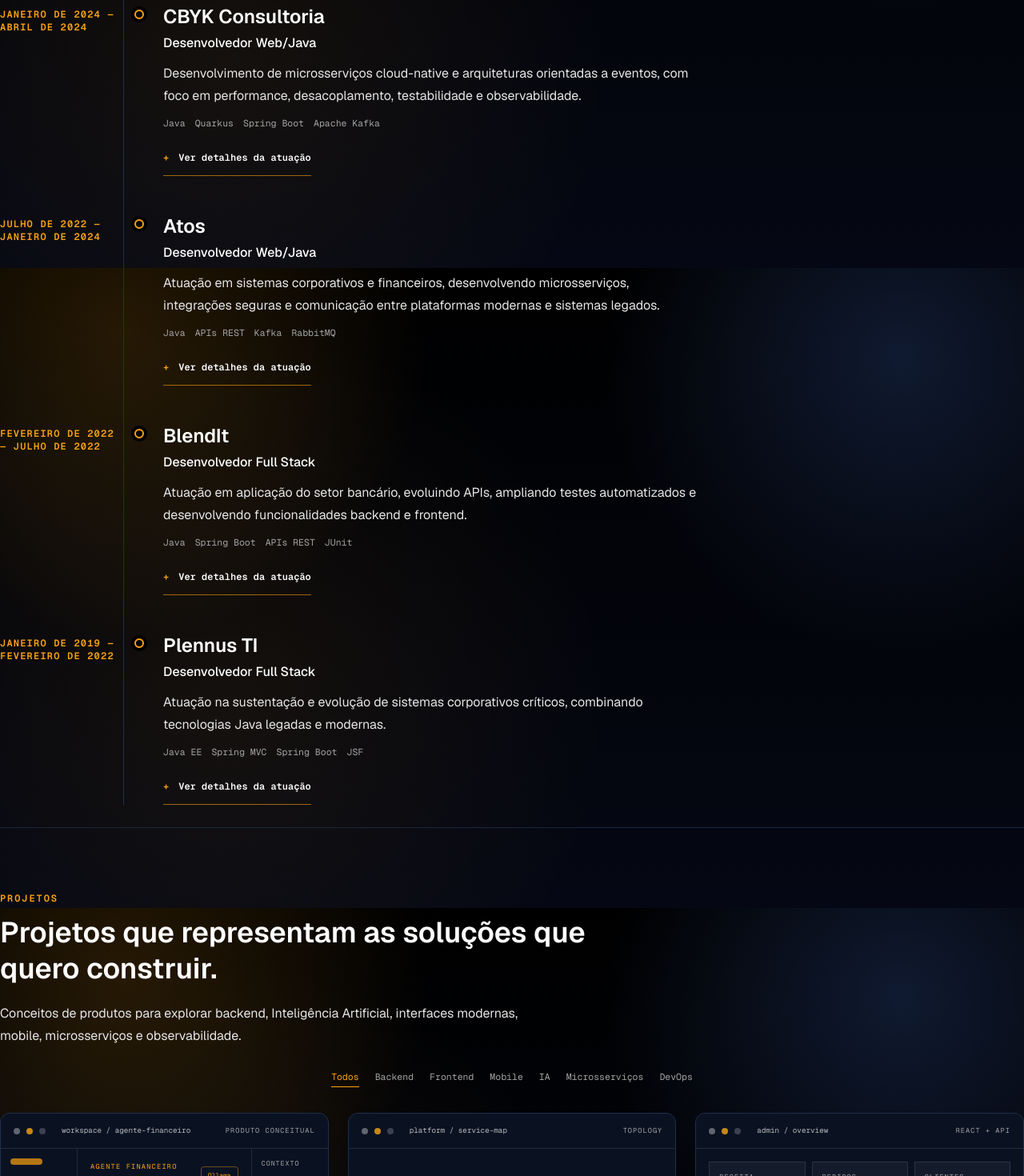
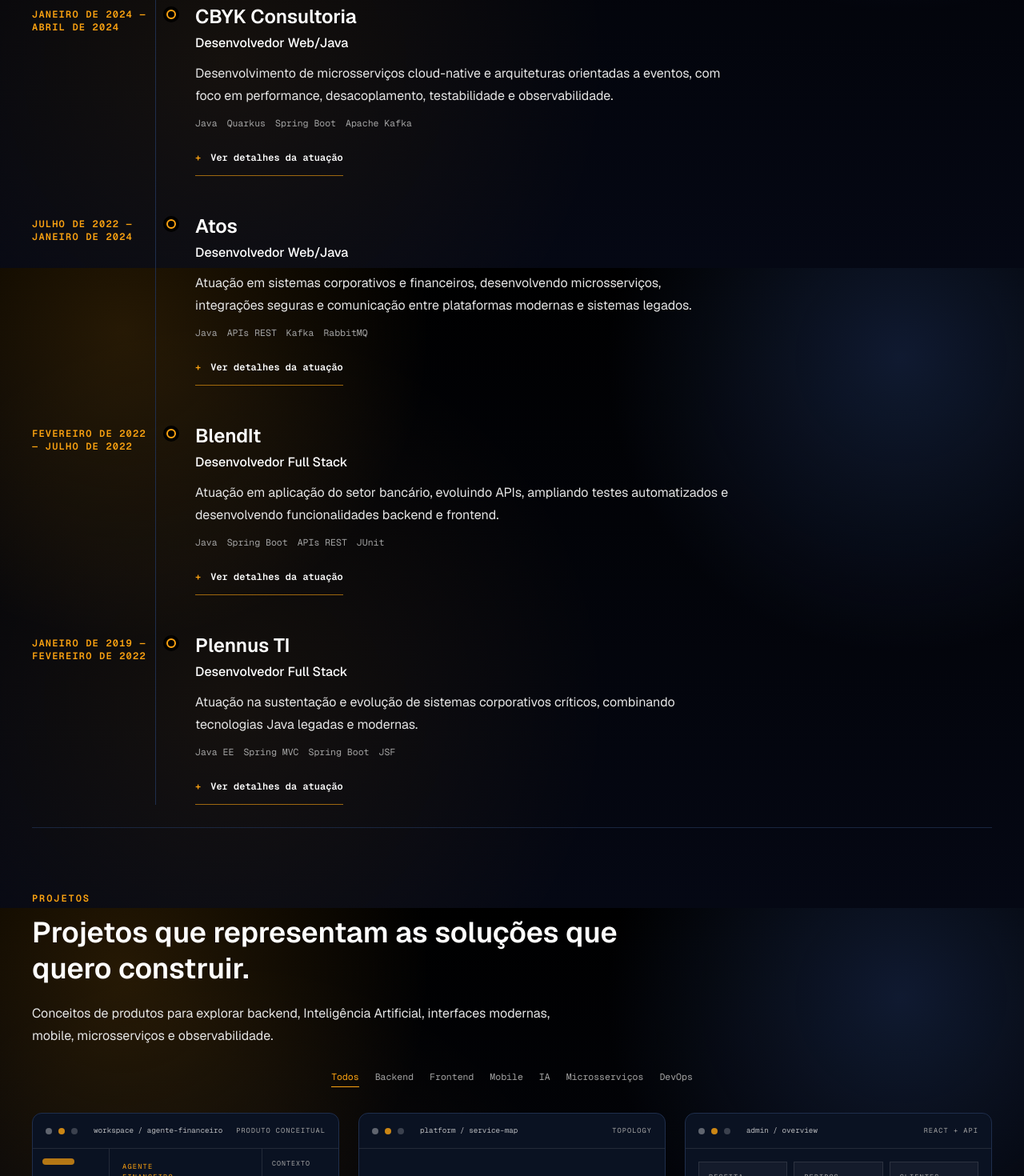
Before and after one commit to wep1980/wepdev-portfolio, a Next.js app in the folder frontend/: page / in a window 1280 px wide. Shown: the part 2065-3535 px from the top of the page at 80% size. Built offline with nearby package versions, Linux system fonts and the light colour scheme.

Commit message:
refactor: padroniza layout e responsividade da Home

```diff
--- a/frontend/componentes/home/v3/ContactV3.tsx
+++ b/frontend/componentes/home/v3/ContactV3.tsx
@@ -1,4 +1,5 @@
 import { SectionHeader } from "@/componentes/shared/SectionHeader";
+import { Container } from "@/componentes/ui/Container";
 import {
   atributosCanalProfissionalAnalytics,
   atributosCurriculoAnalytics,
@@ -13,6 +14,7 @@
 
   return (
     <section id="contato" aria-labelledby="titulo-contato-v3">
+      <Container>
         <SectionHeader
           label="Contato"
           titulo="Vamos conversar sobre tecnologia e oportunidades?"
@@ -60,6 +62,7 @@
           Currículo
         </a>
         </div>
+      </Container>
     </section>
   );
 }
--- a/frontend/componentes/home/v3/FooterV3.tsx
+++ b/frontend/componentes/home/v3/FooterV3.tsx
@@ -1,4 +1,5 @@
 import { SectionDivider } from "@/componentes/shared/SectionDivider";
+import { Container } from "@/componentes/ui/Container";
 import {
   atributosCanalProfissionalAnalytics,
   atributosCurriculoAnalytics,
@@ -12,6 +13,7 @@
 
   return (
     <footer aria-label="Rodapé WEPDEV" className="space-y-6 pb-8">
+      <Container>
         <SectionDivider />
         <div className="flex flex-col gap-7 sm:flex-row sm:items-start sm:justify-between">
           <div>
@@ -40,6 +42,7 @@
           <a href={curriculo.href} target="_blank" rel="noopener noreferrer" {...atributosCurriculoAnalytics("footer")} className="inline-flex min-h-11 items-center transition duration-200 active:translate-y-px hover:text-primary focus-visible:outline-2 focus-visible:outline-offset-4 focus-visible:outline-primary">Currículo</a>
           <span>© {new Date().getFullYear()} WEPDEV</span>
         </div>
+      </Container>
     </footer>
   );
 }
--- a/frontend/componentes/home/v3/ProjectsV3.tsx
+++ b/frontend/componentes/home/v3/ProjectsV3.tsx
@@ -1,5 +1,6 @@
 import { ProjectGridV3 } from "@/componentes/home/v3/projects/ProjectGridV3";
 import { SectionHeader } from "@/componentes/shared/SectionHeader";
+import { Container } from "@/componentes/ui/Container";
 import {
   categoriasProjetosV3,
   projetosV3,
@@ -8,6 +9,7 @@
 export function ProjectsV3() {
   return (
     <section id="projetos" aria-labelledby="titulo-projetos-v3">
+      <Container>
         <SectionHeader
           label="Projetos"
           titulo="Projetos que representam as soluções que quero construir."
@@ -27,6 +29,7 @@
         <div className="mt-8">
           <ProjectGridV3 projetos={projetosV3} />
         </div>
+      </Container>
     </section>
   );
 }
--- a/frontend/componentes/home/v3/StackV3.tsx
+++ b/frontend/componentes/home/v3/StackV3.tsx
@@ -1,9 +1,11 @@
 import { SectionHeader } from "@/componentes/shared/SectionHeader";
+import { Container } from "@/componentes/ui/Container";
 import { gruposTecnologiasV3 } from "@/constantes/tecnologiasV3";
 
 export function StackV3() {
   return (
     <section id="tecnologias" aria-labelledby="titulo-stack-v3">
+      <Container>
         <SectionHeader
           label="Stack Tecnológica"
           titulo="Competências organizadas por contexto"
@@ -30,6 +32,7 @@
             </article>
           ))}
         </div>
+      </Container>
     </section>
   );
 }
--- a/frontend/componentes/home/v3/TimelineV3.tsx
+++ b/frontend/componentes/home/v3/TimelineV3.tsx
@@ -1,11 +1,13 @@
 import { TimelineItemV3 } from "@/componentes/home/v3/timeline/TimelineItemV3";
 import { SectionDivider } from "@/componentes/shared/SectionDivider";
 import { SectionHeader } from "@/componentes/shared/SectionHeader";
+import { Container } from "@/componentes/ui/Container";
 import { experienciasProfissionais } from "@/constantes/experiencias";
 
 export function TimelineV3() {
   return (
     <section id="experiencia" aria-labelledby="titulo-timeline-v3">
+      <Container>
         <SectionHeader
           label="Minha trajetória"
           titulo="Experiência construída em projetos, produtos e sistemas corporativos."
@@ -23,6 +25,7 @@
         <div className="mt-7">
           <SectionDivider />
         </div>
+      </Container>
     </section>
   );
 }
--- a/frontend/componentes/home/v3/projects/ProjectGridV3.tsx
+++ b/frontend/componentes/home/v3/projects/ProjectGridV3.tsx
@@ -8,8 +8,13 @@
 export function ProjectGridV3({ projetos }: PropriedadesProjectGridV3) {
   return (
     <ul className="grid gap-6 md:grid-cols-2 lg:grid-cols-3">
-      {projetos.map((projeto) => (
-        <ProjectCardV3 key={projeto.id} projeto={projeto} />
+      {projetos.map((projeto, indice) => (
+        <ProjectCardV3
+          key={projeto.id}
+          projeto={projeto}
+          destaque={indice === 0}
+          centralizarNoDesktop={indice === projetos.length - 2}
+        />
       ))}
     </ul>
   );
```
Lines whose indentation alone changed are shown as unchanged.
